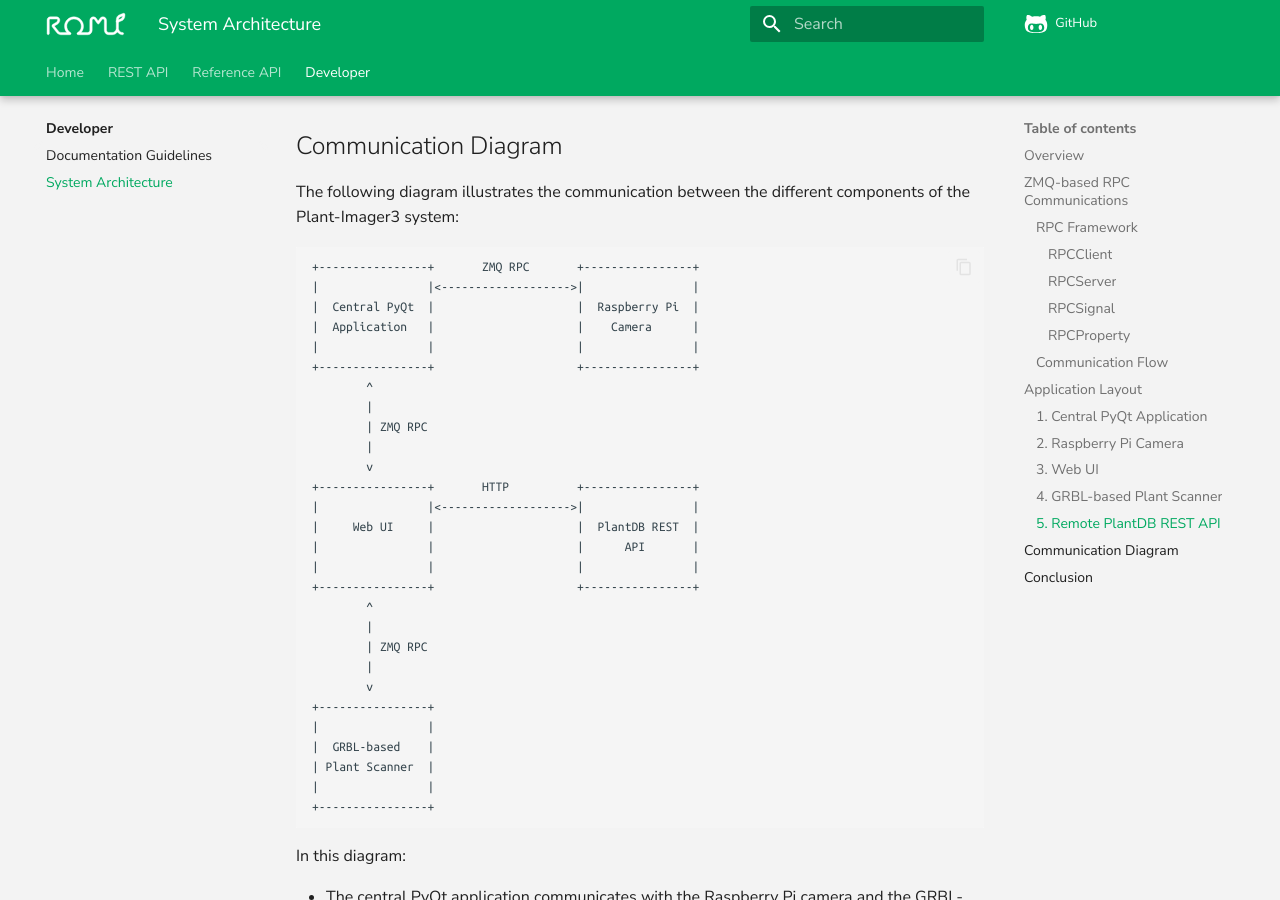
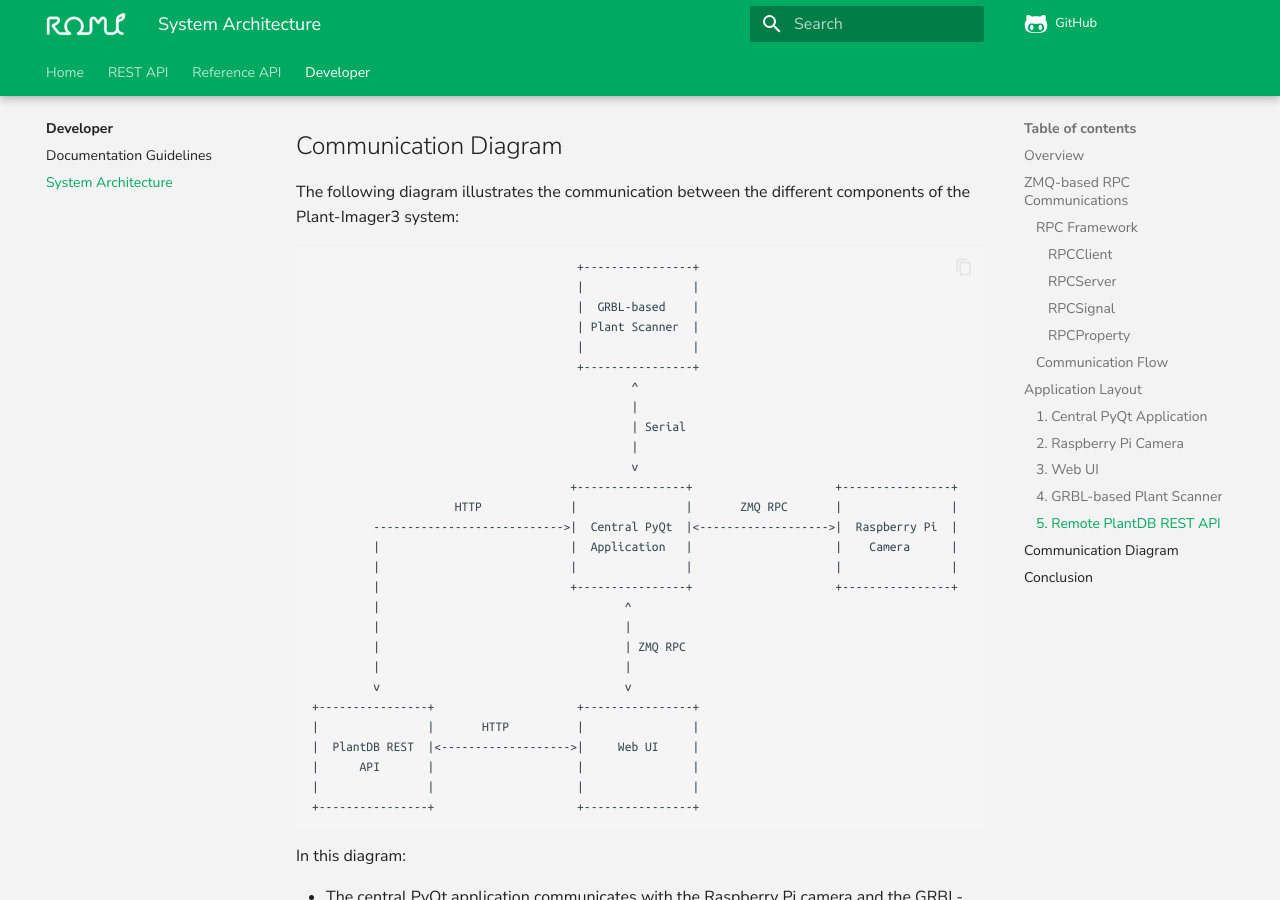
Before and after one commit to romi/Plant-Imager3, an MkDocs documentation site: the page built from docs/developer/architecture.md, in a window 1280 px wide and 900 px high, scrolled down 5928 px. Built offline with MkDocs 1.6.1 and Material for MkDocs 9.7.7, drawn with Linux system fonts in a browser that asks for light colours; comment, search, counter and statistics services are not loaded.

Commit message:
revised Communication diagram

````diff
--- a/docs/developer/architecture.md
+++ b/docs/developer/architecture.md
@@ -256,34 +256,35 @@ def get_dataset_list(host: str, port: int) -> list:
 The following diagram illustrates the communication between the different components of the Plant-Imager3 system:
 
 ```
-+----------------+       ZMQ RPC       +----------------+
-|                |<------------------->|                |
-|  Central PyQt  |                     |  Raspberry Pi  |
-|  Application   |                     |    Camera      |
+                                       +----------------+
+                                       |                |
+                                       |  GRBL-based    |
+                                       | Plant Scanner  |
+                                       |                |
+                                       +----------------+
+                                               ^
+                                               |
+                                               | Serial
+                                               |
+                                               v
+                                      +----------------+                     +----------------+
+                     HTTP             |                |       ZMQ RPC       |                |
+         ---------------------------->|  Central PyQt  |<------------------->|  Raspberry Pi  |
+         |                            |  Application   |                     |    Camera      |
+         |                            |                |                     |                |
+         |                            +----------------+                     +----------------+
+         |                                    ^
+         |                                    |
+         |                                    | ZMQ RPC
+         |                                    |
+         v                                    v
++----------------+                     +----------------+
+|                |       HTTP          |                |
+|  PlantDB REST  |<------------------->|     Web UI     |
+|      API       |                     |                |
 |                |                     |                |
 +----------------+                     +----------------+
-        ^
-        |
-        | ZMQ RPC
-        |
-        v
-+----------------+       HTTP          +----------------+
-|                |<------------------->|                |
-|     Web UI     |                     |  PlantDB REST  |
-|                |                     |      API       |
-|                |                     |                |
-+----------------+                     +----------------+
-        ^
-        |
-        | ZMQ RPC
-        |
-        v
-+----------------+
-|                |
-|  GRBL-based    |
-| Plant Scanner  |
-|                |
-+----------------+
+
 ```
 
 In this diagram:
````
